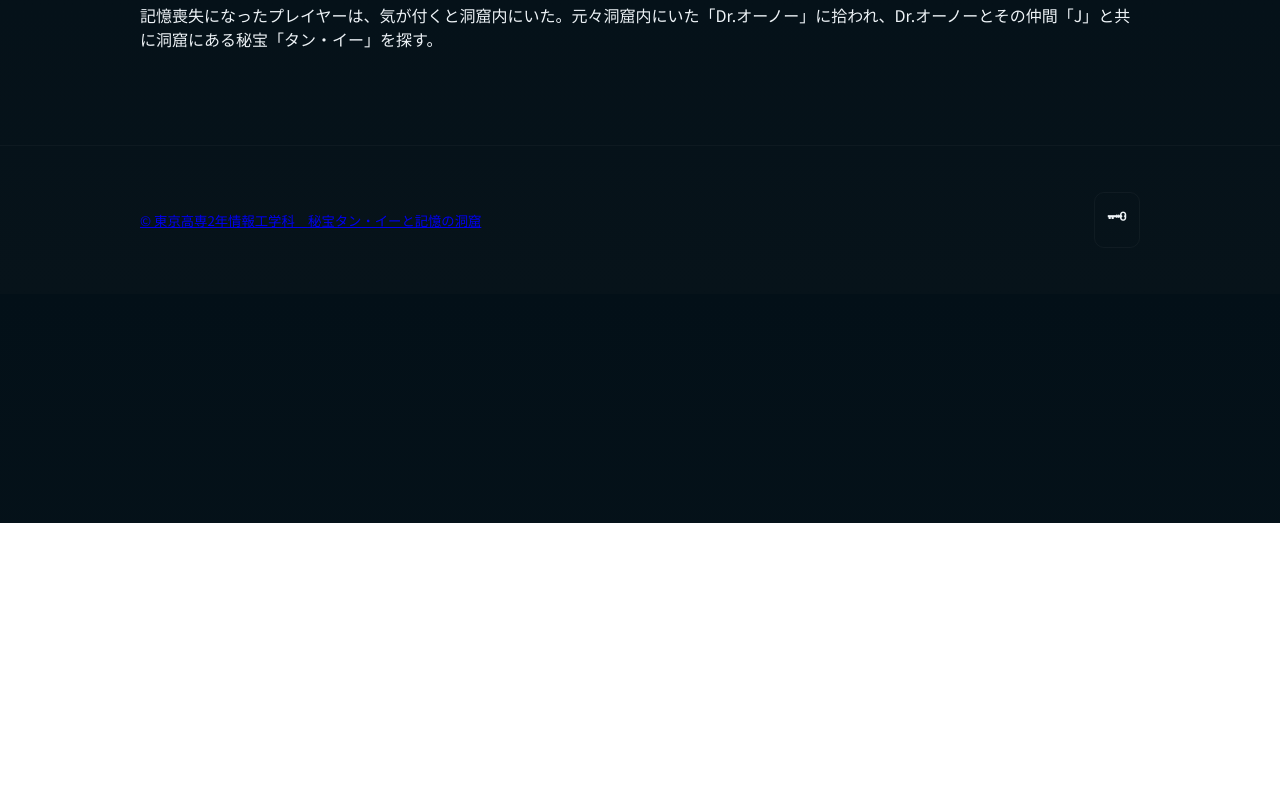
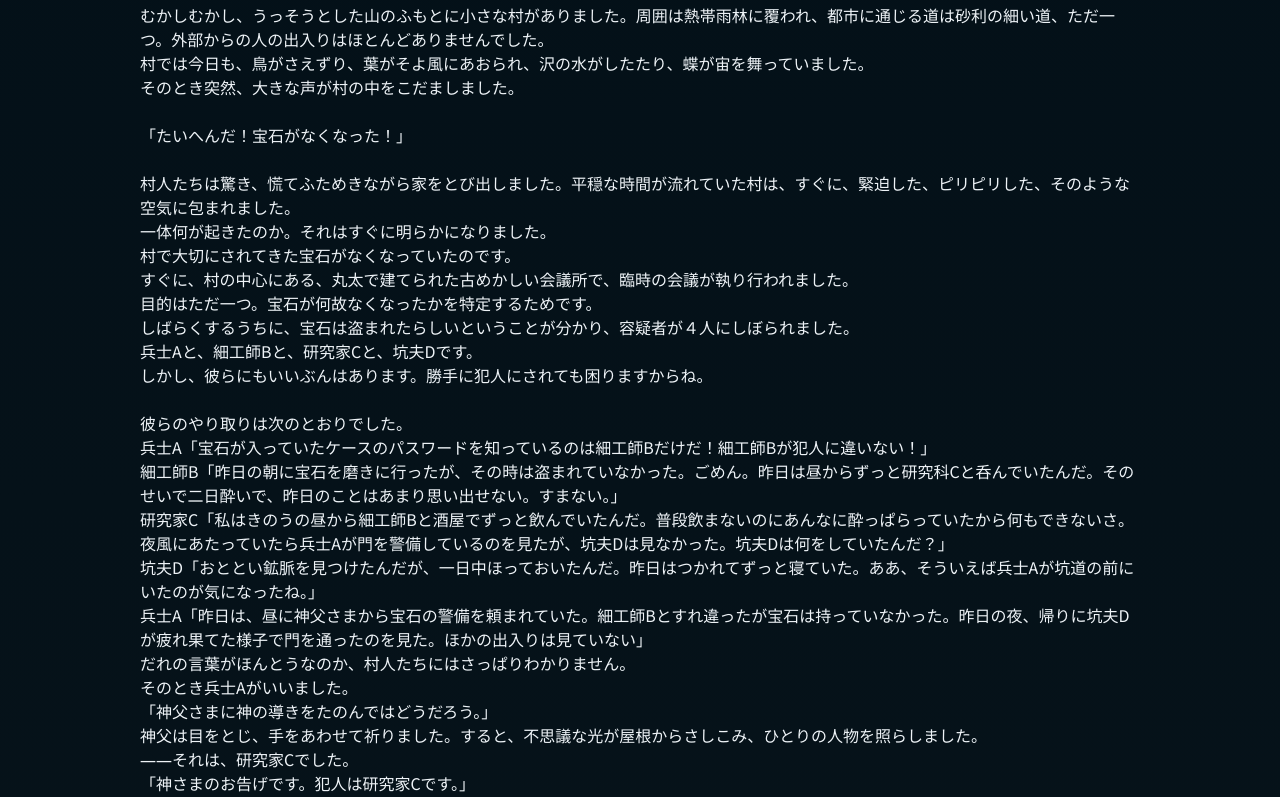
Before and after one commit to Shuji-NITTC24s/hidden-website, a plain HTML site: page docs/summary.html in a window 1280 px wide. Shown: the part 277-1074 px from the top of the page. Before the commit the page ends 800 px from the top, so only its background shows below. Drawn offline with Linux system fonts and the light colour scheme.

Commit message:
remove mascot, add story

```diff
--- a/docs/summary.html
+++ b/docs/summary.html
@@ -1,5 +1,6 @@
 <!doctype html>
 <html lang="ja">
+
 <head>
   <meta charset="utf-8">
   <meta name="viewport" content="width=device-width,initial-scale=1">
@@ -7,16 +8,54 @@
   <link rel="stylesheet" href="styles.css">
   <link rel="preconnect" href="https://fonts.googleapis.com">
   <link rel="preconnect" href="https://fonts.gstatic.com" crossorigin>
-  <link href="https://fonts.googleapis.com/css2?family=Noto+Sans+JP:wght@400;700;900&family=Noto+Serif+JP:wght@400;700&display=swap" rel="stylesheet">
+  <link
+    href="https://fonts.googleapis.com/css2?family=Noto+Sans+JP:wght@400;700;900&family=Noto+Serif+JP:wght@400;700&display=swap"
+    rel="stylesheet">
 </head>
+
 <body>
   <div id="shared-header" role="banner"></div>
 
   <main class="container">
     <section class="summary">
       <h2>ストーリー</h2>
-      <h3>あらすじ</h3>
-      <p>記憶喪失になったプレイヤーは、気が付くと洞窟内にいた。元々洞窟内にいた「Dr.オーノー」に拾われ、Dr.オーノーとその仲間「J」と共に洞窟にある秘宝「タン・イー」を探す。</p>
+      <h3>宝石と嘘つき</h3>
+      <p>むかしむかし、うっそうとした山のふもとに小さな村がありました。周囲は熱帯雨林に覆われ、都市に通じる道は砂利の細い道、ただ一つ。外部からの人の出入りはほとんどありませんでした。<br>
+        村では今日も、鳥がさえずり、葉がそよ風にあおられ、沢の水がしたたり、蝶が宙を舞っていました。<br>
+        そのとき突然、大きな声が村の中をこだましました。<br><br>
+
+        「たいへんだ！宝石がなくなった！」<br><br>
+
+        村人たちは驚き、慌てふためきながら家をとび出しました。平穏な時間が流れていた村は、すぐに、緊迫した、ピリピリした、そのような空気に包まれました。<br>
+        一体何が起きたのか。それはすぐに明らかになりました。<br>
+        村で大切にされてきた宝石がなくなっていたのです。<br>
+        すぐに、村の中心にある、丸太で建てられた古めかしい会議所で、臨時の会議が執り行われました。<br>
+        目的はただ一つ。宝石が何故なくなったかを特定するためです。<br>
+        しばらくするうちに、宝石は盗まれたらしいということが分かり、容疑者が４人にしぼられました。<br>
+        兵士Aと、細工師Bと、研究家Cと、坑夫Dです。<br>
+        しかし、彼らにもいいぶんはあります。勝手に犯人にされても困りますからね。<br><br>
+
+        彼らのやり取りは次のとおりでした。<br>
+        兵士A「宝石が入っていたケースのパスワードを知っているのは細工師Bだけだ！細工師Bが犯人に違いない！」<br>
+        細工師B「昨日の朝に宝石を磨きに行ったが、その時は盗まれていなかった。ごめん。昨日は昼からずっと研究科Cと呑んでいたんだ。そのせいで二日酔いで、昨日のことはあまり思い出せない。すまない。」<br>
+        研究家C「私はきのうの昼から細工師Bと酒屋でずっと飲んでいたんだ。普段飲まないのにあんなに酔っぱらっていたから何もできないさ。夜風にあたっていたら兵士Aが門を警備しているのを見たが、坑夫Dは見なかった。坑夫Dは何をしていたんだ？」<br>
+        坑夫D「おととい鉱脈を見つけたんだが、一日中ほっておいたんだ。昨日はつかれてずっと寝ていた。ああ、そういえば兵士Aが坑道の前にいたのが気になったね。」<br>
+        兵士A「昨日は、昼に神父さまから宝石の警備を頼まれていた。細工師Bとすれ違ったが宝石は持っていなかった。昨日の夜、帰りに坑夫Dが疲れ果てた様子で門を通ったのを見た。ほかの出入りは見ていない」<br>
+        だれの言葉がほんとうなのか、村人たちにはさっぱりわかりません。<br>
+        そのとき兵士Aがいいました。<br>
+        「神父さまに神の導きをたのんではどうだろう。」<br>
+        神父は目をとじ、手をあわせて祈りました。すると、不思議な光が屋根からさしこみ、ひとりの人物を照らしました。<br>
+        ――それは、研究家Cでした。<br>
+        「神さまのお告げです。犯人は研究家Cです。」<br>
+        神父のことばに村人たちはおどろきました。<br>
+        研究家Cは顔をまっ赤にしてさけびました。<br>
+        「ちがう！　僕じゃない！」<br>
+        けれども神父はおごそかに言いました。<br>
+        「これは神の導きなのです。」<br>
+        すると研究家Cは急に走りだし、坑道へとにげこみました。手にしていたタン・イーの力で大きな門をかたく閉ざし、村人たちが入れないようにしてしまいました。<br>
+        村人たちはどうしたらよいか分からず、ただ立ちつくすだけでした。<br>
+        村人たちにはわかっていませんでした。<br>
+        「神の導き」とは、ただ従えばよいものではなく、それをどのよういかせるかが大切であると。</p>
       <h3></h3>
     </section>
   </main>
@@ -25,4 +64,5 @@
 
   <script src="script.js"></script>
 </body>
+
 </html>
```
Also changed, not shown: docs/index.html (+1 -16 lines).
